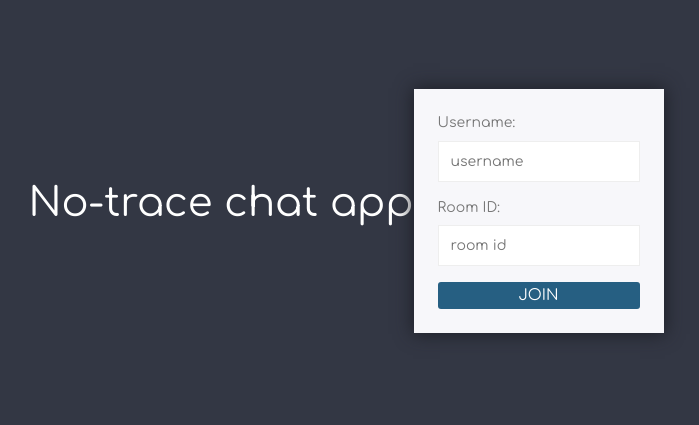
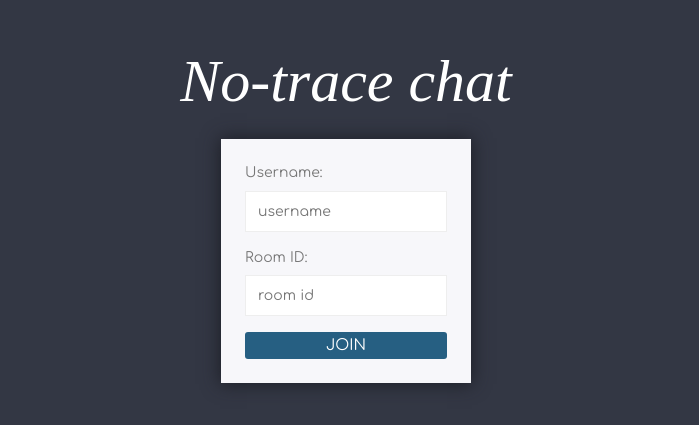
Before and after one commit to ehiz007/chat-app, a website: page public/index.html in a window 1280 px wide. Shown: the part 189-614 px from the top of the page, without its empty margins (294-993 px from the left). Drawn offline with Linux system fonts and the light colour scheme; a web font is replaced by a local one.

Commit message:
title added for home page

```diff
--- a/public/css/styles.css
+++ b/public/css/styles.css
@@ -98,6 +98,7 @@ input {
   display: flex;
   justify-content: center;
   align-items: center;
+  flex-direction: column;
 }
 
 .centered-form__box {
@@ -146,10 +147,12 @@ input {
   overflow-y: scroll;
 }
 
-.heading {
+.heading h1 {
   color: #fff;
-  font-size: 40px;
+  font-size: 60px;
   text-align: center;
+  font-style: italic;
+  font-family: "Times New Roman", Times, serif;
 }
 
 /* Message Styles */
--- a/public/index.html
+++ b/public/index.html
@@ -14,8 +14,8 @@
   </head>
   <body>
     <div class="centered-form">
-      <div>
-        <h1 class="heading">No-trace chat app</h1>
+      <div class="heading">
+        <h1>No-trace chat</h1>
       </div>
       <div class="centered-form__box">
         <form action="/chat.html">
```
